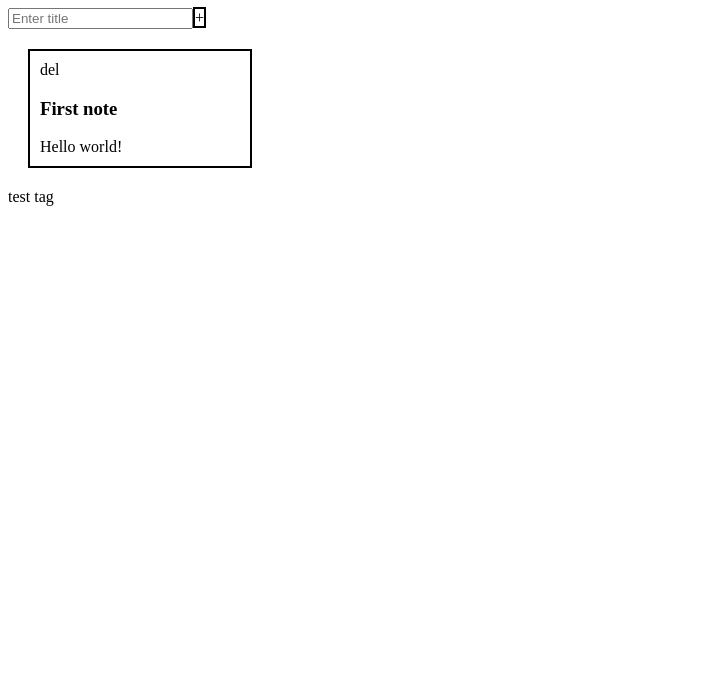
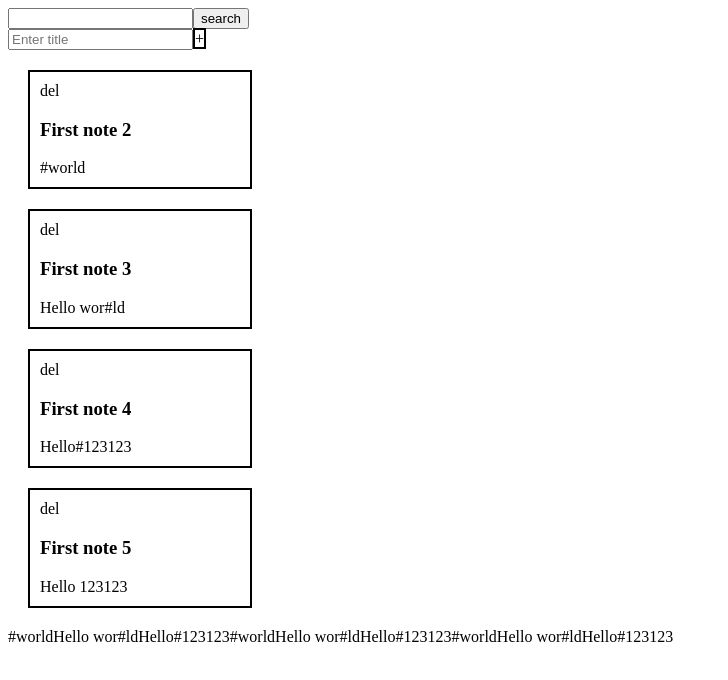
Before and after one commit to Kiri1111/notesWithTags, a React (Create React App) app: page / in a window 1280 px wide. Shown: the top 680 px of the page, without its empty margins (0-728 px from the left). Built offline with nearby package versions, Linux system fonts and the light colour scheme.

Commit message:
feat: filter by tags

```diff
--- a/src/Bll/reducers/notesReducer.ts
+++ b/src/Bll/reducers/notesReducer.ts
@@ -1,5 +1,9 @@
 const initialState = [
-    {id: '1', title: 'First note', content: 'Hello world!'}
+    {id: '1', title: 'First note 1', content: 'Hello world!'},
+    {id: '2', title: 'First note 2', content: '#world'},
+    {id: '3', title: 'First note 3', content: 'Hello wor#ld'},
+    {id: '4', title: 'First note 4', content: 'Hello#123123'},
+    {id: '5', title: 'First note 5', content: 'Hello 123123'},
 ]
 
 export const notesReducer = (state: InitialStateNotesType = initialState, action: NotesActionsType) => {
@@ -14,6 +18,8 @@ export const notesReducer = (state: InitialStateNotesType = initialState, action
             return state.map(el => el.id === action.payload.id ? {...el, content: action.payload.newContent} : el)
         case "NOTES/DELETE-NOTE":
             return state.filter(el => el.id !== action.payload.id)
+        case "NOTES/SET-NOTE":
+            return state.filter(el => el.id !== action.payload.note.id)
         default:
             return state
     }
@@ -33,6 +39,10 @@ export const deleteNote = (id: string) => ({
     type: 'NOTES/DELETE-NOTE',
     payload: {id}
 } as const)
+export const setNote = (note: any) => ({
+    type: 'NOTES/SET-NOTE',
+    payload: {note}
+} as const)
 
 export type InitialStateNotesType = typeof initialState
 
@@ -40,3 +50,4 @@ export type NotesActionsType =
     ReturnType<typeof setNoteTitle>
     | ReturnType<typeof changeNoteContent>
     | ReturnType<typeof deleteNote>
+    | ReturnType<typeof setNote>
--- a/src/Bll/reducers/tagsReducer.ts
+++ b/src/Bll/reducers/tagsReducer.ts
@@ -1,4 +1,4 @@
-const initialState = ['test tag']
+const initialState = [] as string[]
 
 export const tagsReducer = (state: InitialStateTagsType = initialState, action: TagsActionsType) => {
     switch (action.type) {
--- a/src/Ui/notesMain.tsx
+++ b/src/Ui/notesMain.tsx
@@ -1,26 +1,57 @@
-import React from 'react';
+import React, {useEffect, useState} from 'react';
 import {useAppSelector} from "../Bll/store/store";
 import Note from "./note";
 import {AddNoteForm} from "./addNote";
 import {useDispatch} from "react-redux";
-import {setNoteTitle} from "../Bll/reducers/notesReducer";
+import {setNote, setNoteTitle} from "../Bll/reducers/notesReducer";
 import {v1} from "uuid";
+import {setTag} from "../Bll/reducers/tagsReducer";
 
 export const NotesMain = () => {
     const notes = useAppSelector(state => state.notes)
     const tags = useAppSelector(state => state.tags)
     const dispatch = useDispatch()
 
+    const [activeTag, setActiveTag] = useState('')
+    const [searchValue, setSearchValue] = useState('')
+
+    const searchParam = () => {
+        if (notes.find(el => {
+            el.content.includes(searchValue)
+        })) {
+        }
+    }
+
+    useEffect(() => {
+        const tags = notes.filter((n, index) => n.content.includes('#'))
+        tags.forEach((t) => {
+            dispatch(setTag(t.content))
+        })
+    }, [notes])
+
+    const fakeActiveTag = '#12'
+    useEffect(() => {
+        const newArray = notes.filter((n, index) => n.content.includes(activeTag))
+        console.log(newArray[0])
+        dispatch(setNote(newArray[0]))
+    }, [activeTag])
+
     const addNoteHandler = (newTitle: string) => {
         dispatch(setNoteTitle(v1(), newTitle))
     }
 
-
     return (
         <div>
+            <input onChange={(e) => {
+                setSearchValue(e.currentTarget.value)
+            }}/>
+            <button onClick={searchParam}>search</button>
+
             <AddNoteForm addItemCallBack={addNoteHandler}/>
             {notes.map(el => <Note key={el.id} notes={el}/>)}
-            {tags.map((el, index) => <span key={index}>{el}</span>)}
+            {tags.map((el, index) => <span onClick={() => {
+                setActiveTag(el)
+            }} key={index}>{el}</span>)}
         </div>
     );
 };
```
